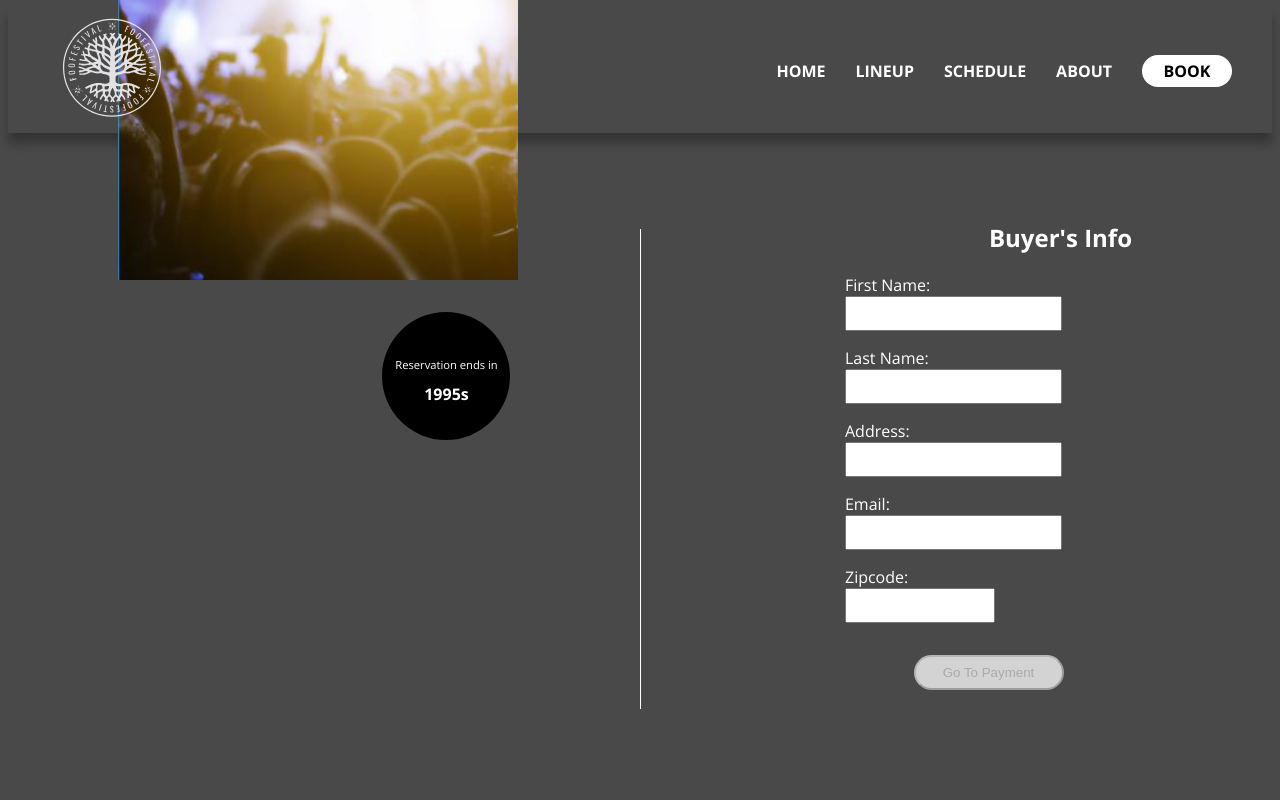
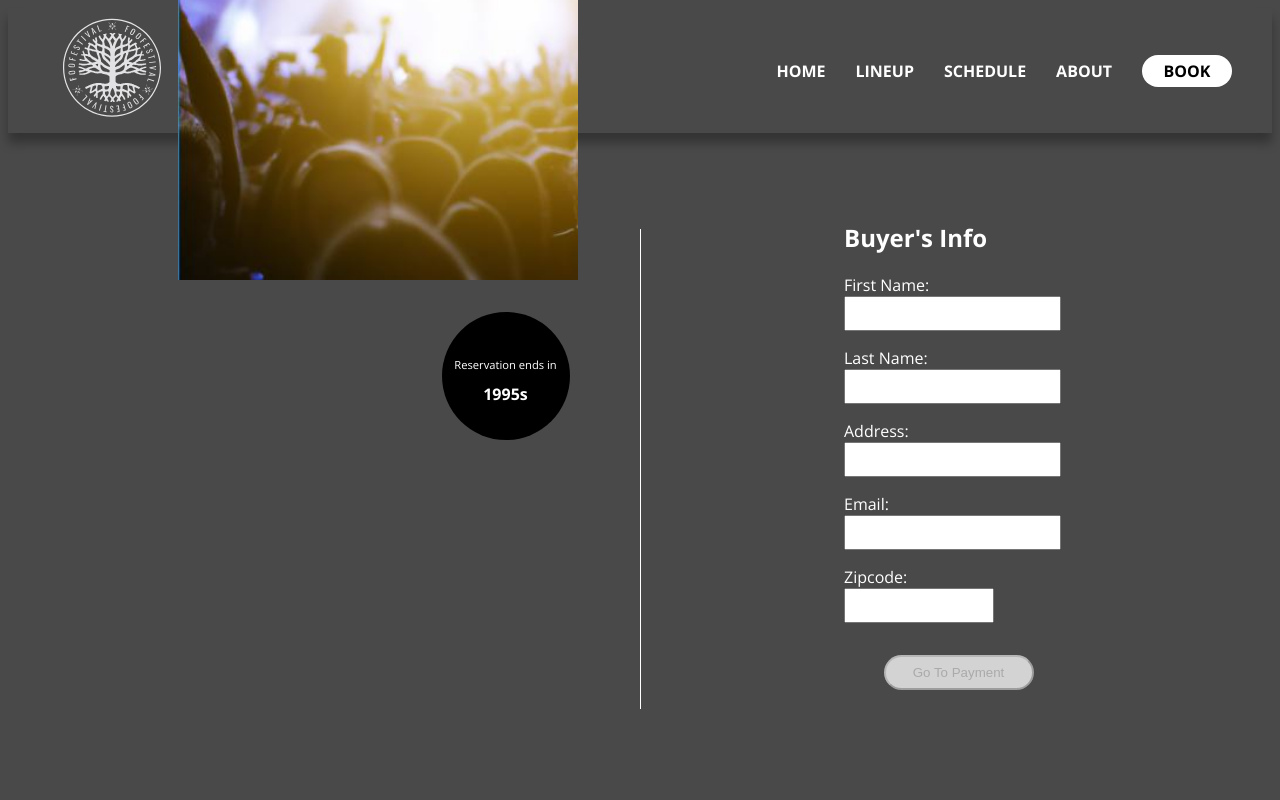
Before and after one commit to tombill143/foofest, a Next.js app: page /booking/buyers_info in a window 1280 px wide. Shown: the top 800 px of the page. Built offline with nearby package versions, Linux system fonts and the light colour scheme.

Commit message:
disabled all fields until they have been filled

```diff
--- a/src/pages/booking/buyers_info.js
+++ b/src/pages/booking/buyers_info.js
@@ -46,16 +46,31 @@ const BuyersInfo = () => {
       [e.target.name]: e.target.value,
     };
     setTicketHolderInfo(updatedTicketHolders);
+
+    validateForm(); // Trigger form validation when ticket holder fields change
   };
 
   const validateForm = () => {
     const { firstName, lastName, email, address, zipcode } = buyerInfo;
+
+    let isTicketHoldersValid = true;
+    if (ticketHolderInfo.length > 0) {
+      isTicketHoldersValid = ticketHolderInfo.every(
+        (ticketHolder) =>
+          ticketHolder.firstName && // Check if firstName property exists
+          ticketHolder.lastName && // Check if lastName property exists
+          ticketHolder.firstName.trim() !== "" &&
+          ticketHolder.lastName.trim() !== ""
+      );
+    }
+
     setIsFormValid(
       firstName.trim() !== "" &&
         lastName.trim() !== "" &&
         email.trim() !== "" &&
         address.trim() !== "" &&
-        zipcode.trim() !== ""
+        zipcode.trim() !== "" &&
+        isTicketHoldersValid
     );
   };
 
--- a/src/styles/Booking.module.css
+++ b/src/styles/Booking.module.css
@@ -57,7 +57,7 @@
   flex-direction: column;
   justify-content: center;
   align-items: flex-start;
-  margin-left: 100px;
+  margin-left: 40px;
   margin-bottom: 14em;
 }
 
@@ -111,7 +111,7 @@
 }
 
 .h2buyersInfo {
-  margin-left: 6em;
+  margin-left: 0em;
 }
 
 .formContainer {
```
